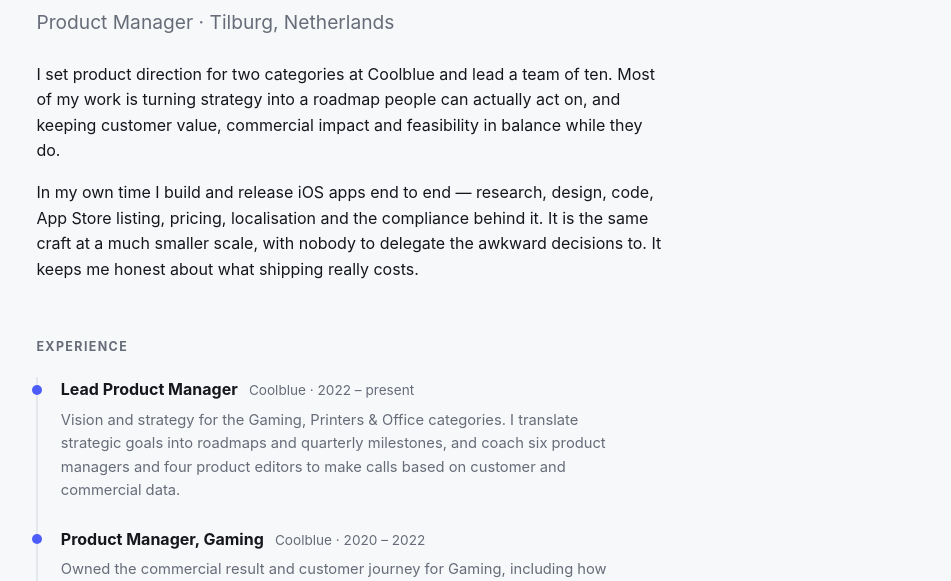
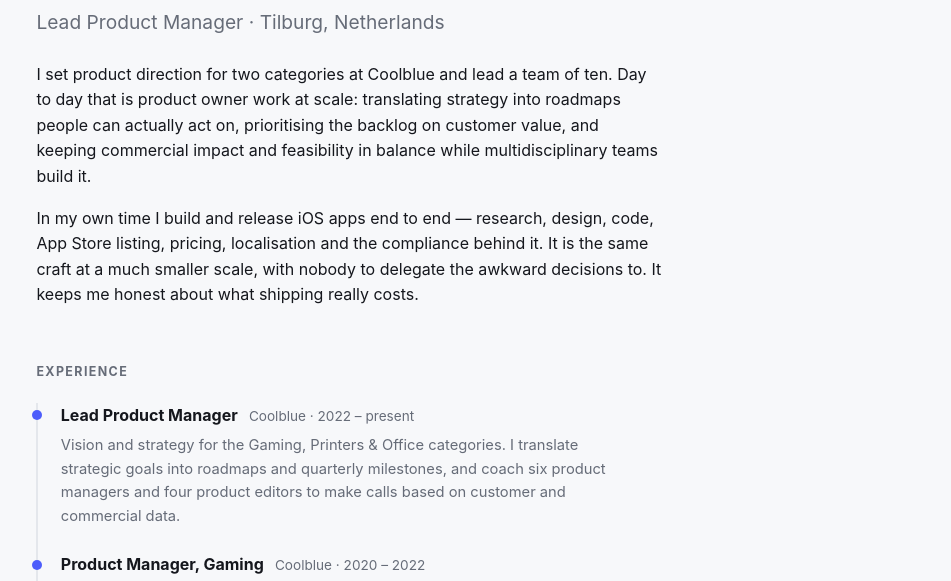
Before and after one commit to jimmyrentmeester/jimmyrentmeester.github.io, a plain HTML site: page index.html in a window 1280 px wide. Shown: the part 162-743 px from the top of the page, without its empty margins (162-1113 px from the left). Drawn offline with Linux system fonts and the light colour scheme.

Commit message:
hub: titel naar Lead Product Manager, e-mailadres in footer
- 'product owner' valt in de biotekst als omschrijving van het dagelijks werk
  (backlog prioriteren, sprints, multidisciplinaire teams) i.p.v. als los trefwoord

Co-Authored-By: Claude Opus 4.8 <noreply@anthropic.com>

```diff
--- a/index.html
+++ b/index.html
@@ -3,9 +3,9 @@
 <head>
 <meta charset="utf-8">
 <meta name="viewport" content="width=device-width, initial-scale=1">
-<title>Jimmy Rentmeester — Product Manager</title>
+<title>Jimmy Rentmeester — Lead Product Manager</title>
 <meta name="description" content="Lead Product Manager at Coolblue. I set product direction for two categories and lead a team of ten — and in my own time I design, build and ship iOS apps end to end.">
-<meta property="og:title" content="Jimmy Rentmeester — Product Manager">
+<meta property="og:title" content="Jimmy Rentmeester — Lead Product Manager">
 <meta property="og:description" content="Lead Product Manager at Coolblue, and a solo builder shipping his own iOS apps end to end.">
 <meta property="og:type" content="website">
 <meta property="og:url" content="https://jimmyrentmeester.github.io/">
@@ -137,9 +137,9 @@
 
     <header class="hero">
       <h1 data-i18n="hero.name">Jimmy Rentmeester</h1>
-      <p class="tagline" data-i18n="hero.tagline">Product Manager · Tilburg, Netherlands</p>
+      <p class="tagline" data-i18n="hero.tagline">Lead Product Manager · Tilburg, Netherlands</p>
       <div class="bio">
-        <p data-i18n="hero.bio1">I set product direction for two categories at Coolblue and lead a team of ten. Most of my work is turning strategy into a roadmap people can actually act on, and keeping customer value, commercial impact and feasibility in balance while they do.</p>
+        <p data-i18n="hero.bio1">I set product direction for two categories at Coolblue and lead a team of ten. Day to day that is product owner work at scale: translating strategy into roadmaps people can actually act on, prioritising the backlog on customer value, and keeping commercial impact and feasibility in balance while multidisciplinary teams build it.</p>
         <p data-i18n="hero.bio2">In my own time I build and release iOS apps end to end — research, design, code, App Store listing, pricing, localisation and the compliance behind it. It is the same craft at a much smaller scale, with nobody to delegate the awkward decisions to. It keeps me honest about what shipping really costs.</p>
       </div>
     </header>
@@ -309,6 +309,7 @@
     <footer>
       <span data-i18n="footer.copy">© 2026 Jimmy Rentmeester</span>
       <span class="spacer"></span>
+      <a href="mailto:jimmy.rentmeester@gmail.com">jimmy.rentmeester@gmail.com</a>
       <a href="https://www.linkedin.com/in/jimmyrentmeester" rel="me">LinkedIn ↗</a>
     </footer>
   </div>
@@ -322,8 +323,8 @@
   var I18N = {
     nl: {
       "hero.name": "Jimmy Rentmeester",
-      "hero.tagline": "Productmanager · Tilburg",
-      "hero.bio1": "Ik bepaal de productrichting voor twee categorieën bij Coolblue en geef leiding aan een team van tien. Het grootste deel van mijn werk is strategie vertalen naar een roadmap waar mensen daadwerkelijk mee vooruit kunnen, en onderweg klantwaarde, commerciële impact en haalbaarheid in balans houden.",
+      "hero.tagline": "Lead Productmanager · Tilburg",
+      "hero.bio1": "Ik bepaal de productrichting voor twee categorieën bij Coolblue en geef leiding aan een team van tien. In de praktijk is dat product owner-werk op schaal: strategie vertalen naar roadmaps waar mensen daadwerkelijk mee vooruit kunnen, de backlog prioriteren op klantwaarde, en commerciële impact en haalbaarheid in balans houden terwijl multidisciplinaire teams het bouwen.",
       "hero.bio2": "In mijn eigen tijd bouw en publiceer ik iOS-apps van begin tot eind — onderzoek, ontwerp, code, winkelvermelding, prijs, vertalingen en de regelgeving eromheen. Hetzelfde vak op veel kleinere schaal, met niemand aan wie ik de vervelende keuzes kan doorgeven. Dat houdt me eerlijk over wat uitbrengen echt kost.",
 
       "exp.heading": "Ervaring",
```
